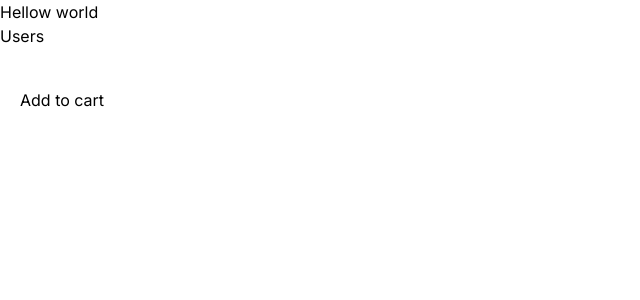
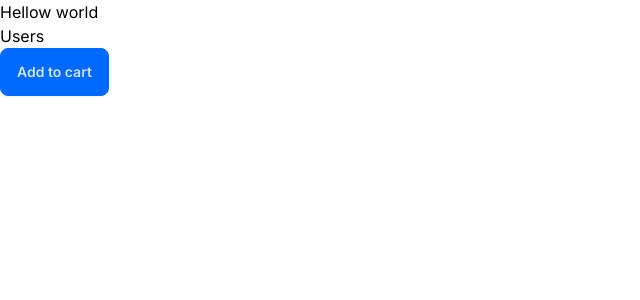
Before and after one commit to MayankMaheshwar/learning-nextjs-with-typescript, a Next.js app in the folder next-app/: page / in a window 1280 px wide. Shown: the top 300 px of the page, without its empty margins (0-640 px from the left). Built offline with nearby package versions, Linux system fonts and the light colour scheme.

Commit message:
added daisyui

```diff
--- a/next-app/app/components/AddToCart.tsx
+++ b/next-app/app/components/AddToCart.tsx
@@ -4,7 +4,7 @@
 const AddToCart = () => {
   return (
     <div>
-         <button onClick={() => console.log('Add to cart')}>Add to cart</button>
+         <button className='btn btn-primary' onClick={() => console.log('Add to cart')}>Add to cart</button>
 
     </div>
   )
--- a/next-app/app/components/ProductCard.tsx
+++ b/next-app/app/components/ProductCard.tsx
@@ -3,7 +3,7 @@
 
 const ProductCard = () => {
   return (
-    <div className='p-5 my-5 pg-dky-400'>
+    <div>
         <AddToCart />
     </div>
   )
--- a/next-app/app/layout.tsx
+++ b/next-app/app/layout.tsx
@@ -15,7 +15,7 @@
   children: React.ReactNode
 }) {
   return (
-    <html lang="en">
+    <html lang="en" data-theme="winter">
       <body className={inter.className}>{children}</body>
     </html>
   )
--- a/next-app/tailwind.config.ts
+++ b/next-app/tailwind.config.ts
@@ -15,6 +15,11 @@
       },
     },
   },
-  plugins: [],
+  plugins: [
+    require('daisyui'),
+  ],
+  daisyui : {
+    themes: ['winter']
+  }
 }
 export default config
```
